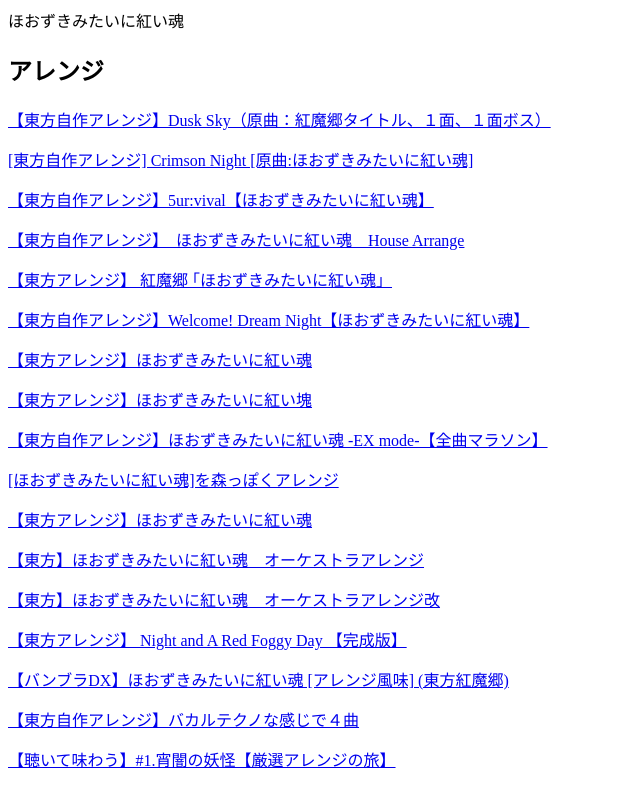
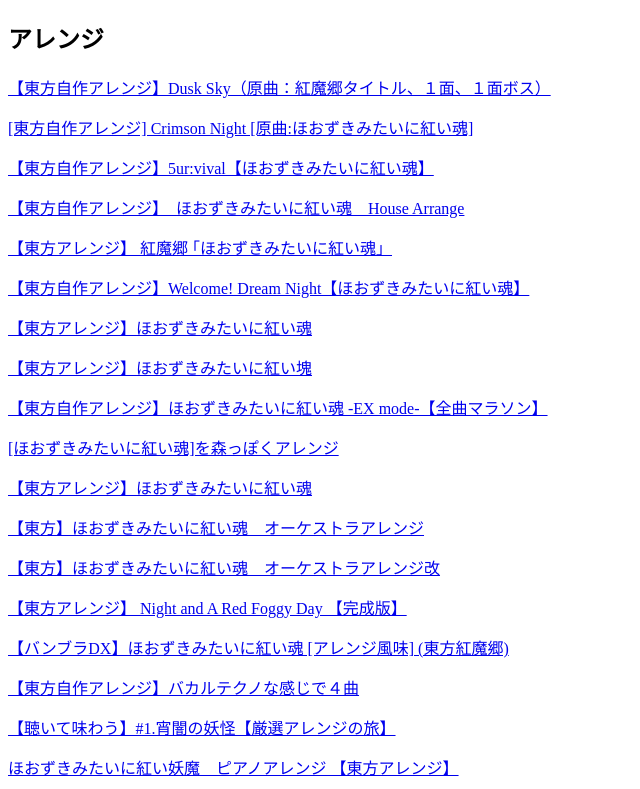
Before and after one commit to ishidamakot/ishidamakot.github.io, a plain HTML site: page test.html in a window 1280 px wide. Shown: the top 789 px of the page, without its empty margins (0-640 px from the left). Drawn offline with Linux system fonts and the light colour scheme.

Commit message:
Update test.html

```diff
--- a/test.html
+++ b/test.html
@@ -1,7 +1,7 @@
 <!DOCTYPE html>
 <html>
 <head>
-  <titie>ほおずきみたいに紅い魂</title>
+  <title>ほおずきみたいに紅い魂</title>
   <meta name="viewport" content="initial-scale=1.0">
 </head>
 
```
